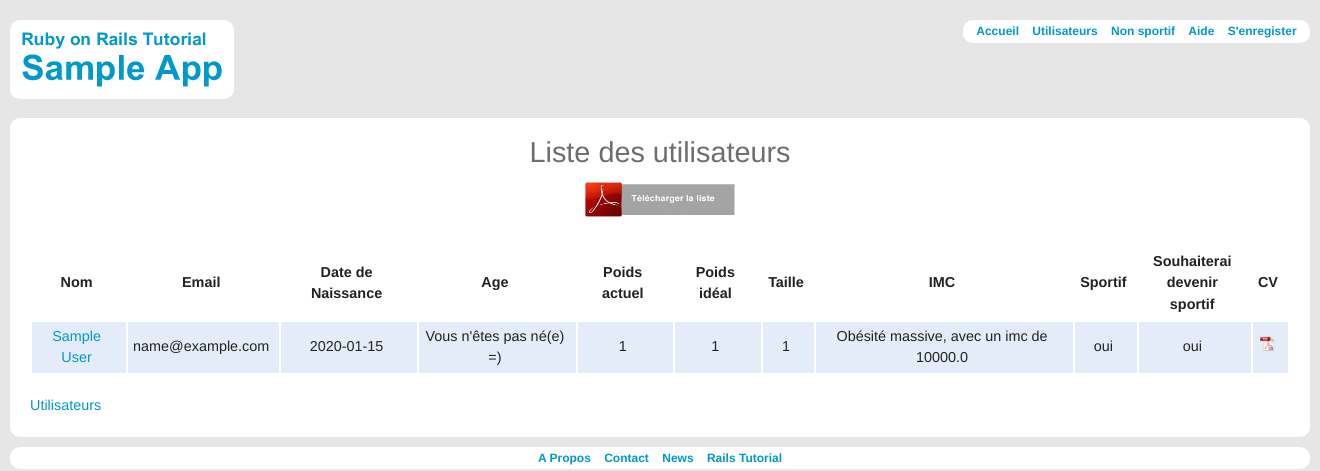
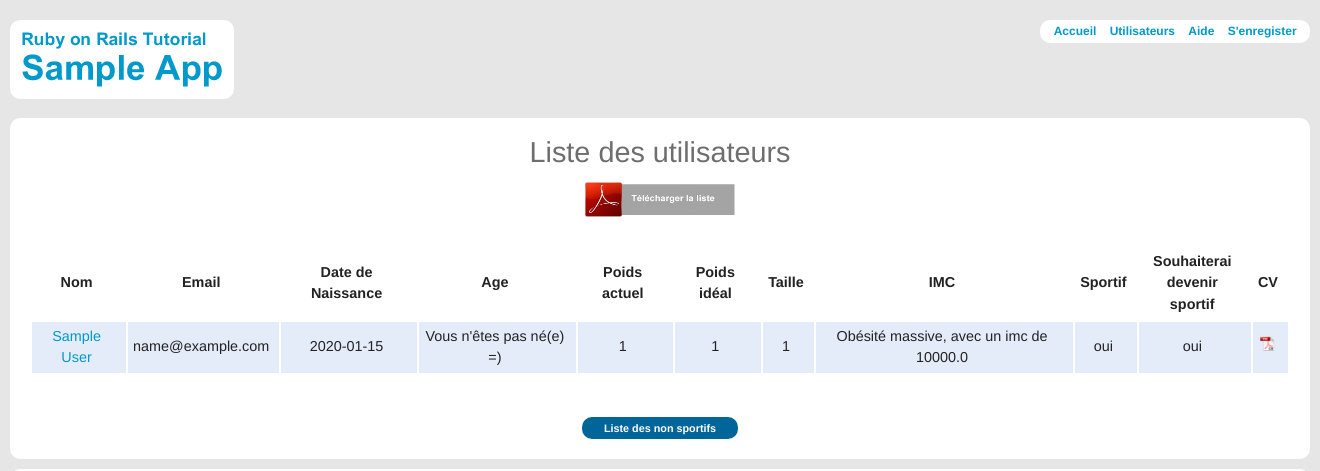
Before and after one commit to MickaelFardilha/sample_app, a Rails app: page /showUserList in a window 1320 px wide. Shown: the top 471 px of the page. Run offline with Rails 7, Linux system fonts and the light colour scheme; tables that the repository leaves empty hold one stand-in row (values such as "Sample post"); parts of the project's set-up code (start-up, migrations or seed data) failed here and were passed over; some libraries are stand-ins or nearby versions.

Commit message:
modification css et page user

```diff
--- a/app/assets/stylesheets/custom.css
+++ b/app/assets/stylesheets/custom.css
@@ -75,6 +75,20 @@ a.signup_button
   font-size: 150%;
   font-weight: bold;
   padding: 20px;
+}
+
+a.user_button
+{
+  margin-left: auto;
+  margin-right: auto;
+  display: block;
+  text-align: center;
+  width: 150px;
+  color: #fff;
+  background: #069;
+  font-size: 75%;
+  font-weight: bold;
+  padding: 3px;
 }
 
 .round
--- a/app/views/layouts/_header.html.erb
+++ b/app/views/layouts/_header.html.erb
@@ -4,7 +4,6 @@
     <ul>
       <li><%= link_to "Accueil", root_path %></li>
       <li><%= link_to "Utilisateurs", showUserList_path %></li>
-      <li><%= link_to "Non sportif", showNonSportifList_path %></li>
       <li><%= link_to "Aide", help_path %></li>
       <li><%= link_to "S'enregister", signup_path %></li>
     </ul>
--- a/app/views/pages/help.html.erb
+++ b/app/views/pages/help.html.erb
@@ -1,5 +1,5 @@
 <h1 class="entete">Aide</h1>
-<p>
+<p class="center">
   Obtenez de l'aide sur le Tutoriel Ruby on Rails sur la
   <a href="http://railstutorial.org/help">page d'aide du Tutoriel Rails</a>.
   Pour obtenir de l'aide sur cette Application Exemple, voyez le
--- a/app/views/users/showUserList.html.erb
+++ b/app/views/users/showUserList.html.erb
@@ -35,4 +35,9 @@
     </tr>
   <% end %>
 </table>
-<%= link_to "Utilisateurs", showNonSportifList_path%>
+<br/>
+<%if @titre == "Liste des utilisateurs" then %>
+  <%= link_to "Liste des non sportifs", showNonSportifList_path, :class => "user_button round" %>
+<%else%>
+  <%= link_to "Liste des utilisateurs", showUserList_path, :class => "user_button round" %>
+<%end%>
```
Also changed, not shown: spec/models/user_spec.rb (+1 -18 lines), 1 other file.
